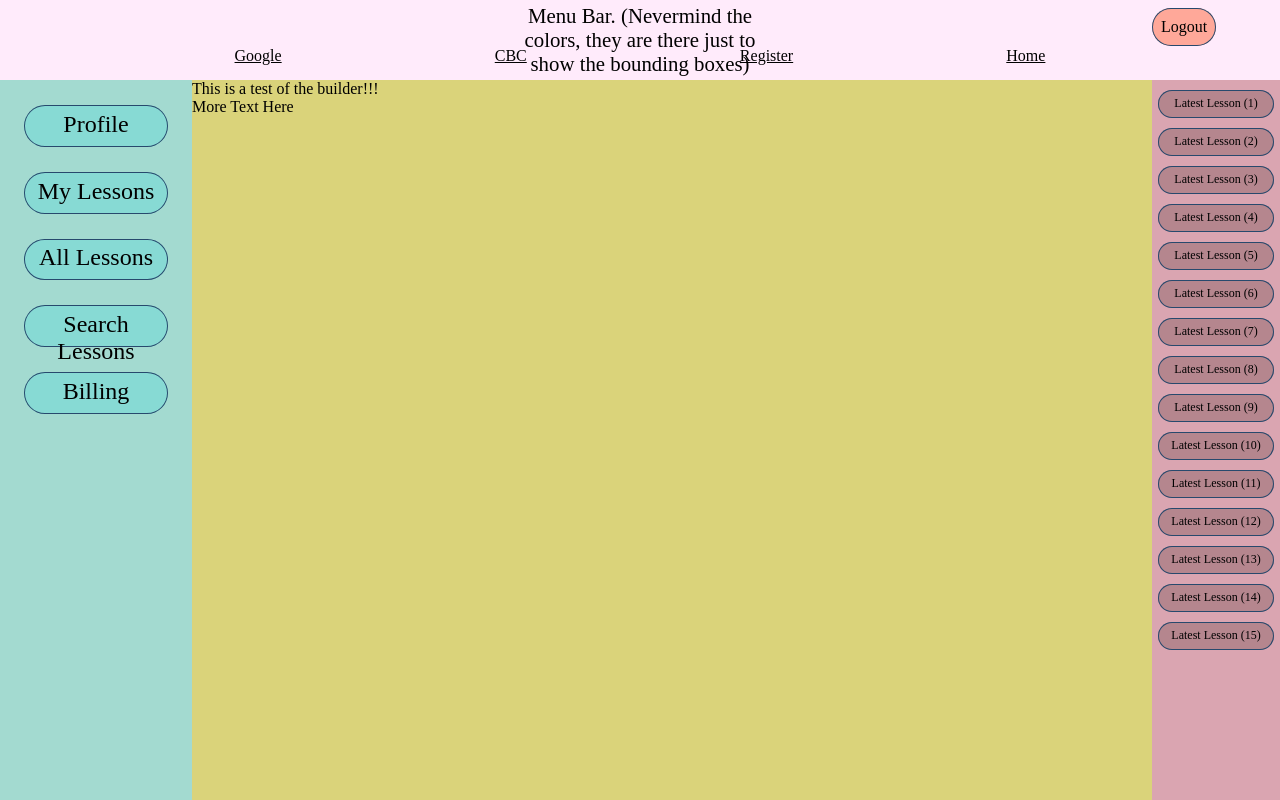
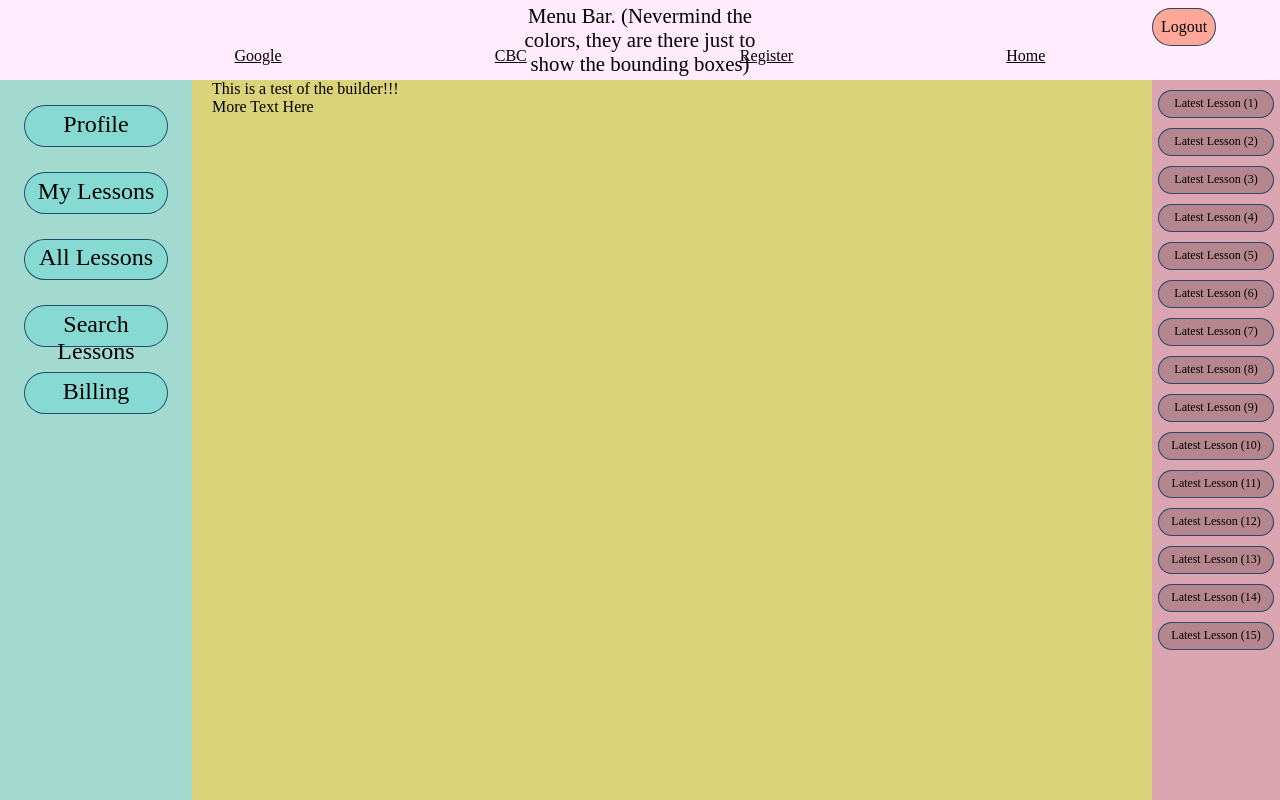
Before and after one commit to CBC-CSIT316-F18/googaloo, a PHP site: page /customcloud/ in a window 1280 px wide. Run offline with PHP 8.4, Linux system fonts and the light colour scheme; data that the repository does not hold is empty.

Commit message:
Updated a css padding for the main area.

```diff
--- a/www/styles/egstylesheet.css
+++ b/www/styles/egstylesheet.css
@@ -105,6 +105,7 @@ a:active {
     top: 10%;
     left: 15%;
     width: 75%;
+    padding: 0 20px ;
 }
 
 #rightPanel {
```
